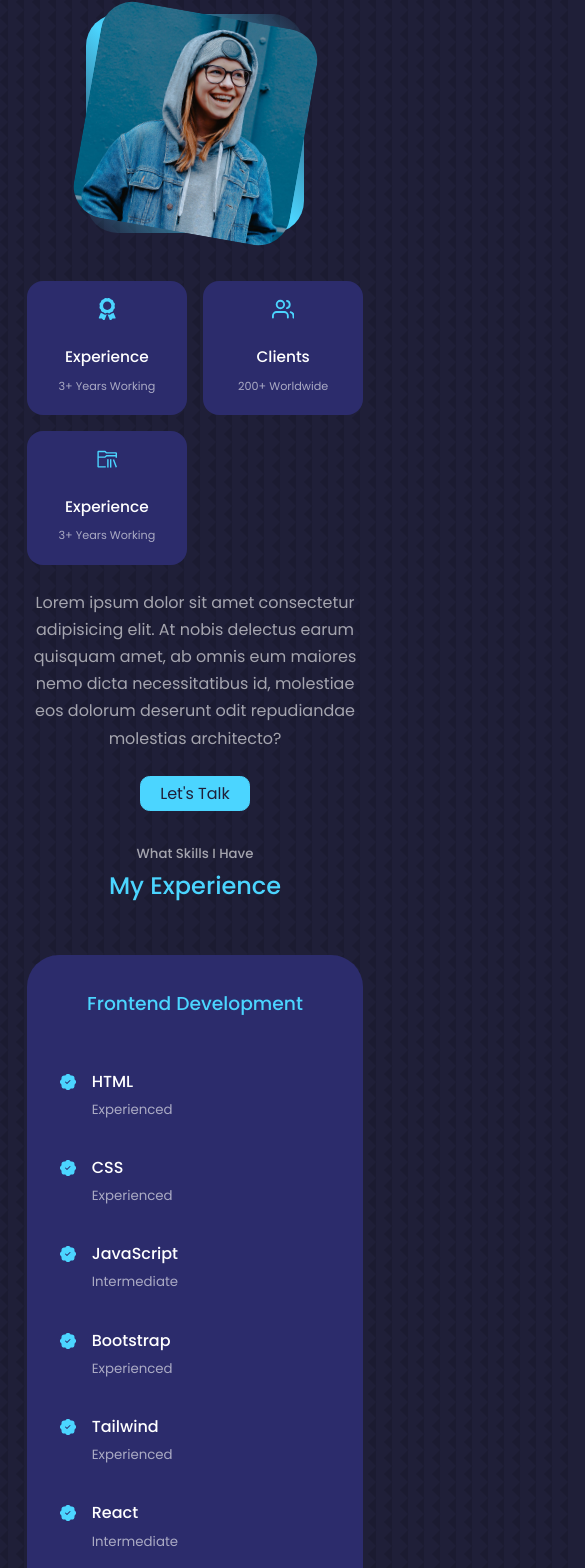
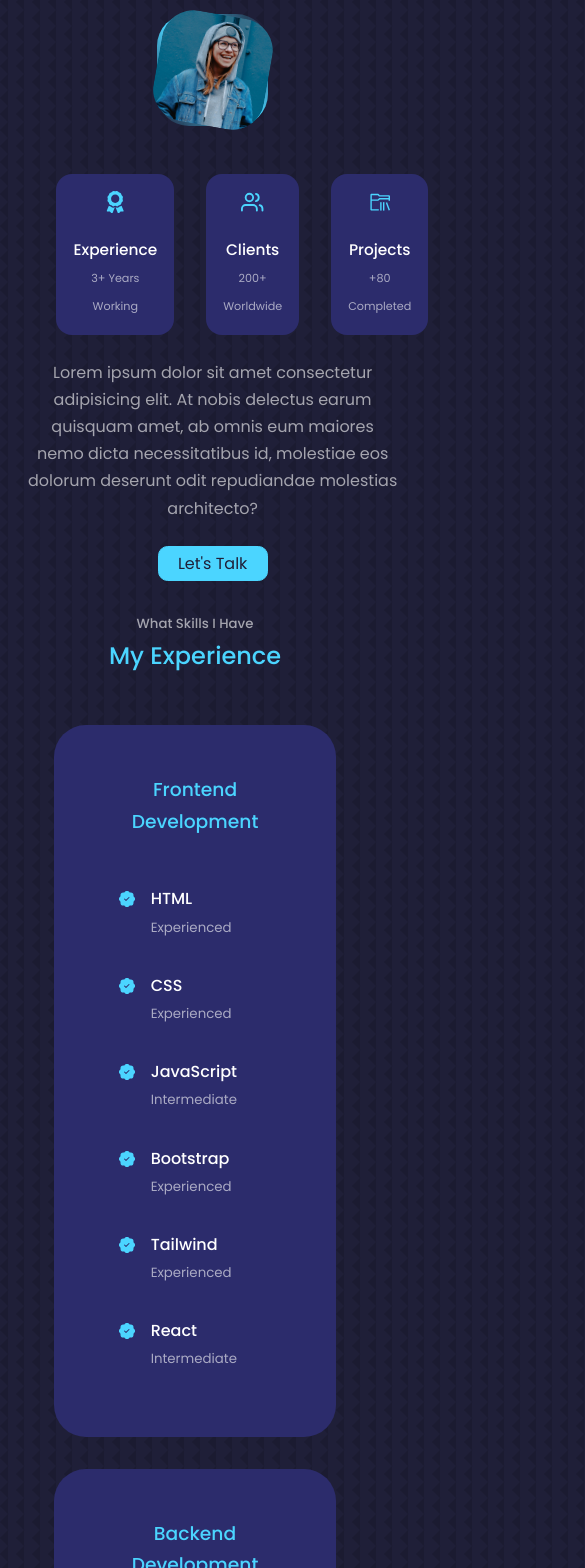
Before and after one commit to mahdichihi/Personal-Portfolio, a React (Create React App) app: page / in a window 390 px wide. Shown: the part 934-2502 px from the top of the page, 585 px wide, since content can reach past the window. Built offline with nearby package versions, Linux system fonts and the light colour scheme.

Commit message:
CSS Styles Update 1.1

```diff
--- a/src/components/about/About.css
+++ b/src/components/about/About.css
@@ -69,7 +69,7 @@
   color: var(--color-light);
 }
 
-/* ================= MEDIA QUERIES (MEDIUM DEVICES) ================= */
+/* ================= MEDIA QUERIES (LAPTOP) ================= */
 @media screen and (max-width: 1024px) {
   .about__container {
     grid-template-columns: 1fr;
@@ -90,16 +90,17 @@
   }
 }
 
-/* ================= MEDIA QUERIES (SMALL DEVICES) ================= */
-@media screen and (max-width: 600px) {
+/* ================= MEDIA QUERIES (TABLET) ================= */
+@media screen and (max-width: 768px) {
   .about__me {
-    width: 65%;
+    width: 30%;
     margin: 0 auto 3rem;
   }
 
   .about__cards {
-    grid-template-columns: 1fr 1fr;
-    gap: 1rem;
+    width: 84%;
+    gap: 2rem;
+    margin: 0 auto;
   }
 
   .about__content {
--- a/src/components/about/About.jsx
+++ b/src/components/about/About.jsx
@@ -34,8 +34,8 @@ const About = () => {
 
             <article className="about__card">
               <VscFolderLibrary className="about__icon" />
-              <h5>Experience</h5>
-              <small>3+ Years Working</small>
+              <h5>Projects</h5>
+              <small>+80 Completed</small>
             </article>
           </div>
 
--- a/src/components/contact/Contact.css
+++ b/src/components/contact/Contact.css
@@ -59,7 +59,7 @@ textarea {
   font-size: 1rem;
 }
 
-/* ================= MEDIA QUERIES (MEDIUM DEVICES) ================= */
+/* ================= MEDIA QUERIES (LAPTOP) ================= */
 
 @media screen and (max-width: 1024px) {
   .container.contact__container {
@@ -94,10 +94,34 @@ textarea {
   }
 }
 
-/* ================= MEDIA QUERIES (SMALL DEVICES) ================= */
+/* ================= MEDIA QUERIES (TABLET) ================= */
 
-@media screen and (max-width: 600px) {
+@media screen and (max-width: 768px) {
   .container.contact__container {
-    width: var(--container-width-sm);
+    width: 75%;
+    gap: 2rem;
+  }
+
+  .contact__options {
+    gap: 1.5rem;
+  }
+
+  .contact__option:nth-of-type(1),
+  .contact__option:nth-of-type(3) {
+    flex-basis: 27%;
+  }
+
+  .contact__option:nth-of-type(2) {
+    transform: scale(1.05);
+  }
+
+  form {
+    gap: 2rem;
+    align-items: center;
+  }
+
+  input,
+  textarea {
+    width: 70%;
   }
 }
--- a/src/components/experience/Experience.css
+++ b/src/components/experience/Experience.css
@@ -40,7 +40,7 @@
   color: var(--color-primary);
 }
 
-/* ================= MEDIA QUERIES (MEDIUM DEVICES) ================= */
+/* ================= MEDIA QUERIES (LAPTOP) ================= */
 
 @media screen and (max-width: 1024px) {
   .experience__container {
@@ -59,15 +59,15 @@
   }
 }
 
-/* ================= MEDIA QUERIES (SMALL DEVICES) ================= */
+/* ================= MEDIA QUERIES (TABLET) ================= */
 
-@media screen and (max-width: 600px) {
+@media screen and (max-width: 768px) {
   .experience__container {
-    gap: 1rem;
+    gap: 2rem;
   }
 
   .experience__container > div {
-    width: 100%;
-    padding: 2rem 1rem;
+    width: 84%;
+    padding: 3rem 3rem;
   }
 }
--- a/src/components/footer/Footer.css
+++ b/src/components/footer/Footer.css
@@ -52,11 +52,10 @@ footer a {
   color: var(--color-bg);
 }
 
-/* ================= MEDIA QUERIES (SMALL DEVICES) ================= */
+/* ================= MEDIA QUERIES (TABLET) ================= */
 
-@media screen and (max-width: 600px) {
+@media screen and (max-width: 768px) {
   .permalinks {
-    flex-direction: column;
     gap: 1.5rem;
   }
 
--- a/src/components/header/Header.css
+++ b/src/components/header/Header.css
@@ -59,7 +59,7 @@ header {
 }
 
 /* ================= MEDIA QUERIES (SMALL DEVICES) ================= */
-@media screen and (max-width: 600px) {
+@media screen and (max-width: 768px) {
   .header {
     height: 100vh;
   }
--- a/src/components/portfolio/Portfolio.css
+++ b/src/components/portfolio/Portfolio.css
@@ -33,7 +33,7 @@
   margin-bottom: 1rem;
 }
 
-/* ================= MEDIA QUERIES (LARGE DEVICES) ================= */
+/* ================= MEDIA QUERIES (LAPTOP) ================= */
 @media screen and (max-width: 1200px) {
   .portfolio__container {
     grid-template-columns: 1fr 1fr;
@@ -41,11 +41,11 @@
   }
 }
 
-/* ================= MEDIA QUERIES (SMALL DEVICES) ================= */
+/* ================= MEDIA QUERIES (TABLET) ================= */
 
-@media screen and (max-width: 600px) {
+@media screen and (max-width: 768px) {
   .portfolio__container {
-    grid-template-columns: 1fr;
-    gap: 1rem;
+    width: 75%;
+    gap: 2rem 1rem;
   }
 }
--- a/src/components/services/Services.css
+++ b/src/components/services/Services.css
@@ -49,7 +49,7 @@
 .service__list p {
   font-size: 0.9rem;
 }
-/* ================= MEDIA QUERIES (LARGE DEVICES) ================= */
+/* ================= MEDIA QUERIES (LAPTOP) ================= */
 
 @media screen and (max-width: 1200px) {
   .services__container {
@@ -73,11 +73,12 @@
   }
 }
 
-/* ================= MEDIA QUERIES (SMALL DEVICES) ================= */
+/* ================= MEDIA QUERIES (TABLET) ================= */
 
-@media screen and (max-width: 600px) {
+@media screen and (max-width: 768px) {
   .services__container {
     grid-template-columns: 1fr;
-    gap: 1.5rem;
+    gap: 2rem;
+    width: 94%;
   }
 }
--- a/src/components/testimonials/Testimonials.css
+++ b/src/components/testimonials/Testimonials.css
@@ -44,9 +44,9 @@
 
 /* ================= MEDIA QUERIES (SMALL DEVICES) ================= */
 
-@media screen and (max-width: 600px) {
+@media screen and (max-width: 768px) {
   .container.testimonials__container {
-    width: var(--container-width-sm);
+    width: 75%;
   }
   .client__review {
     width: var(--container-width-sm);
--- a/src/index.css
+++ b/src/index.css
@@ -129,7 +129,7 @@ img {
 
 /* ================= MEDIA QUERIES (SMALL DEVICES) ================= */
 
-@media screen and (max-width: 600px) {
+@media screen and (max-width: 768px) {
   .container {
     width: var(--container-width-sm);
   }
```
